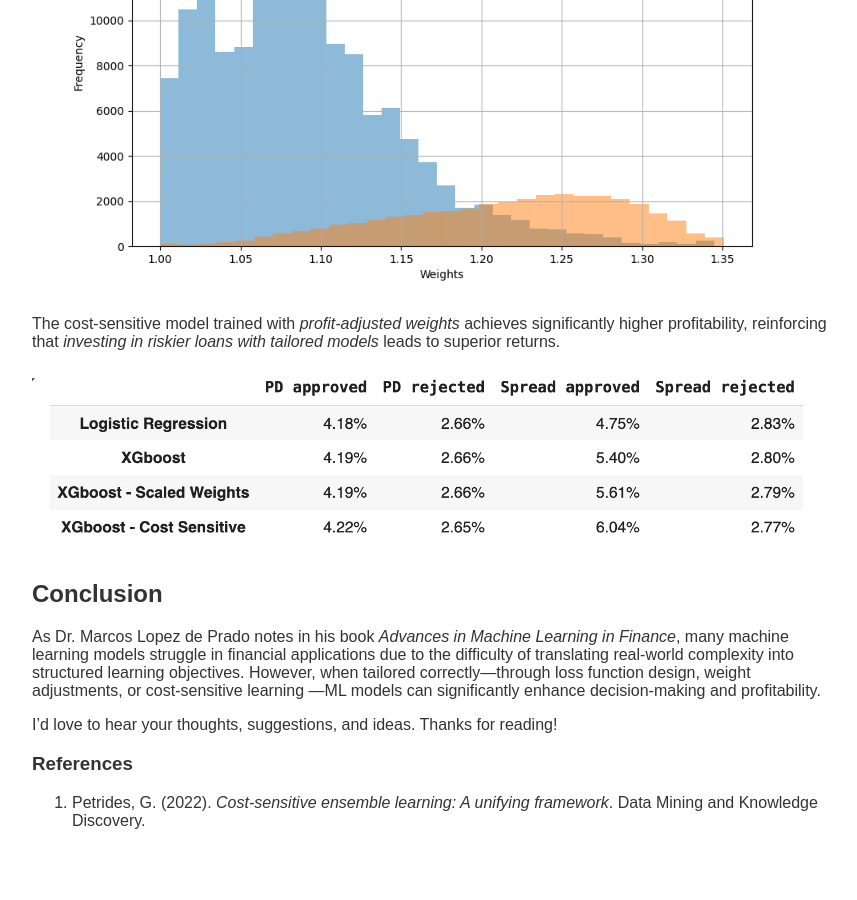
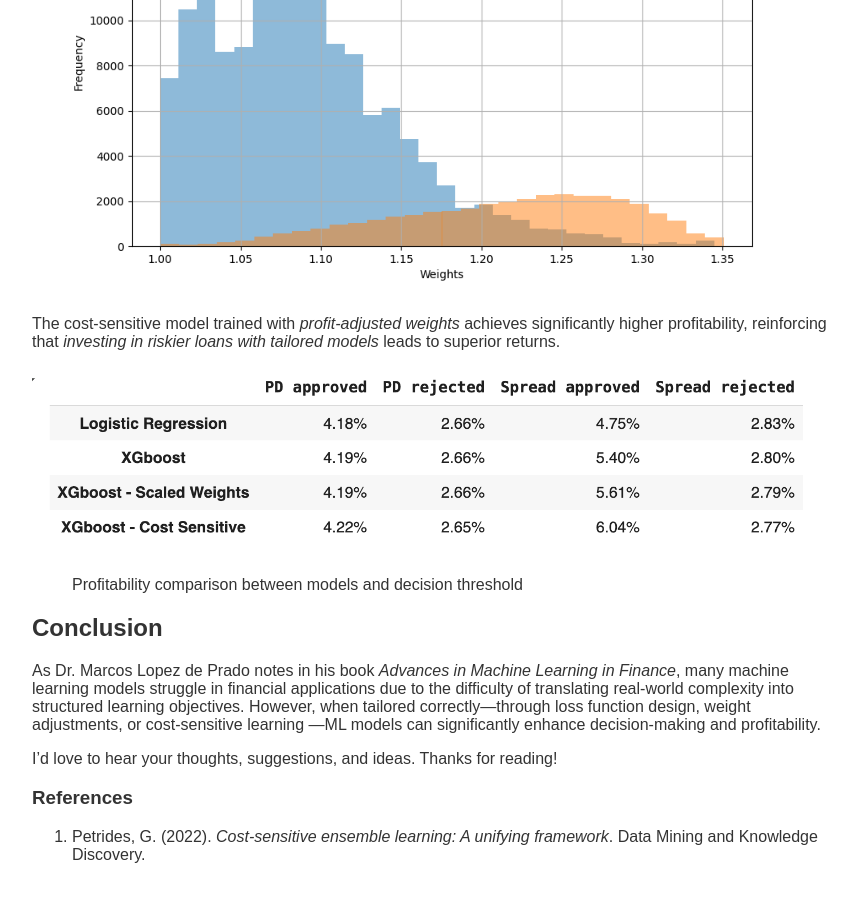
Before and after one commit to Cohen-Or/cohen-or.github.io, a Jekyll site: the page built from posts/pscr2.md, in a window 1280 px wide and 900 px high, scrolled down 2703 px. Shown: the whole window, without its empty margins (208-1065 px from the left). Built offline with Jekyll 4.4.1, drawn with Linux system fonts in a browser that asks for light colours; our own code applies the rules of GitHub Pages for plain Markdown files; formulas are drawn with MathJax 3; before the commit the page ends 3569 px from its top, so only the background shows below that.

Commit message:
Update pscr2.md

```diff
--- a/posts/pscr2.md
+++ b/posts/pscr2.md
@@ -86,6 +86,7 @@ To improve the algorithm’s ability to detect *profitable high-risk loans*, we
 The cost-sensitive model trained with *profit-adjusted weights* achieves significantly higher profitability, reinforcing that *investing in riskier loans with tailored models* leads to superior returns.
 
 ![Average profits from each model ](/images/pscr3.png)
+>Profitability comparison between models and decision threshold
 
 ## Conclusion
 
```
